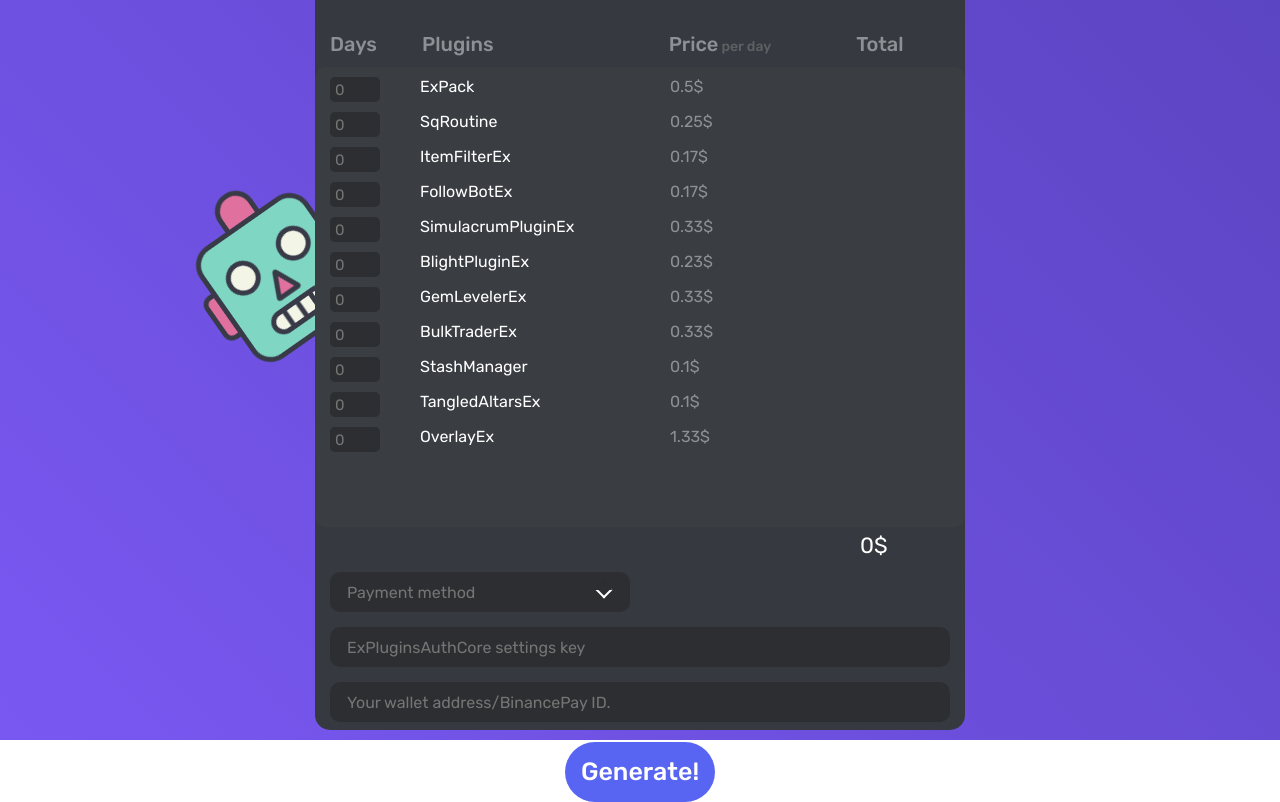
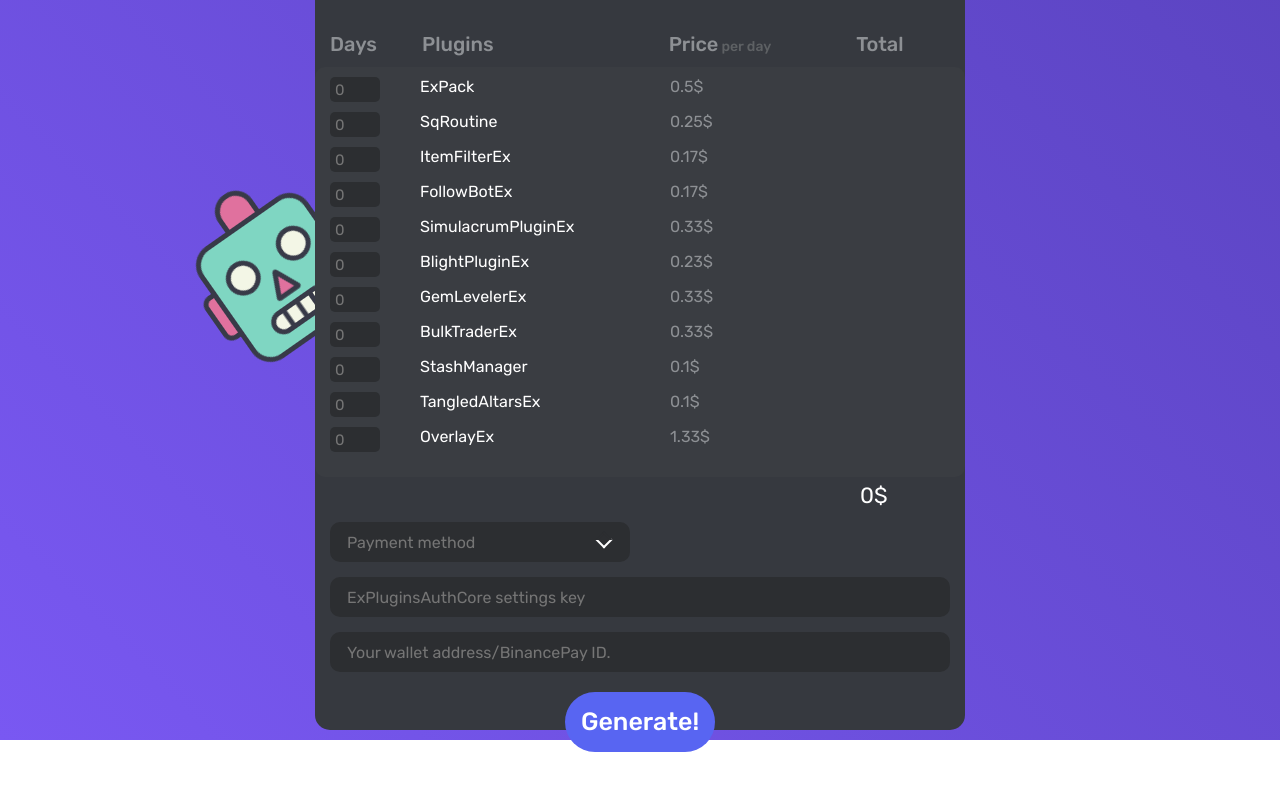
Before and after one commit to Seusheque/seusheque.github.io, a plain HTML site: page index.html in a window 1280 px wide. Shown: the part 60-862 px from the top of the page. After the commit the page ends 812 px from the top, so only its background shows below. Drawn offline with nearby package versions, Linux system fonts and the light colour scheme.

Commit message:
Update index.html

```diff
--- a/index.html
+++ b/index.html
@@ -448,7 +448,7 @@
         }
         .menu-content{
             box-sizing: border-box;
-            height: 460px;
+            height: 410px;
             overflow-y: scroll;
 
         }
```
